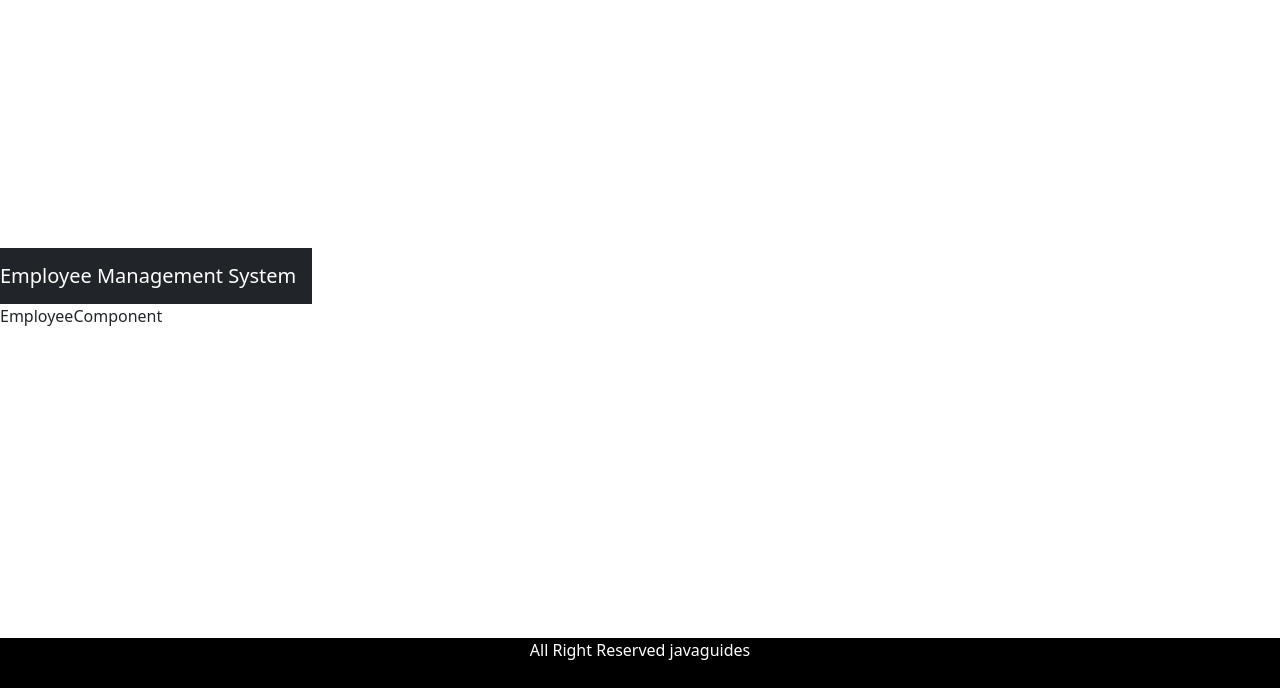
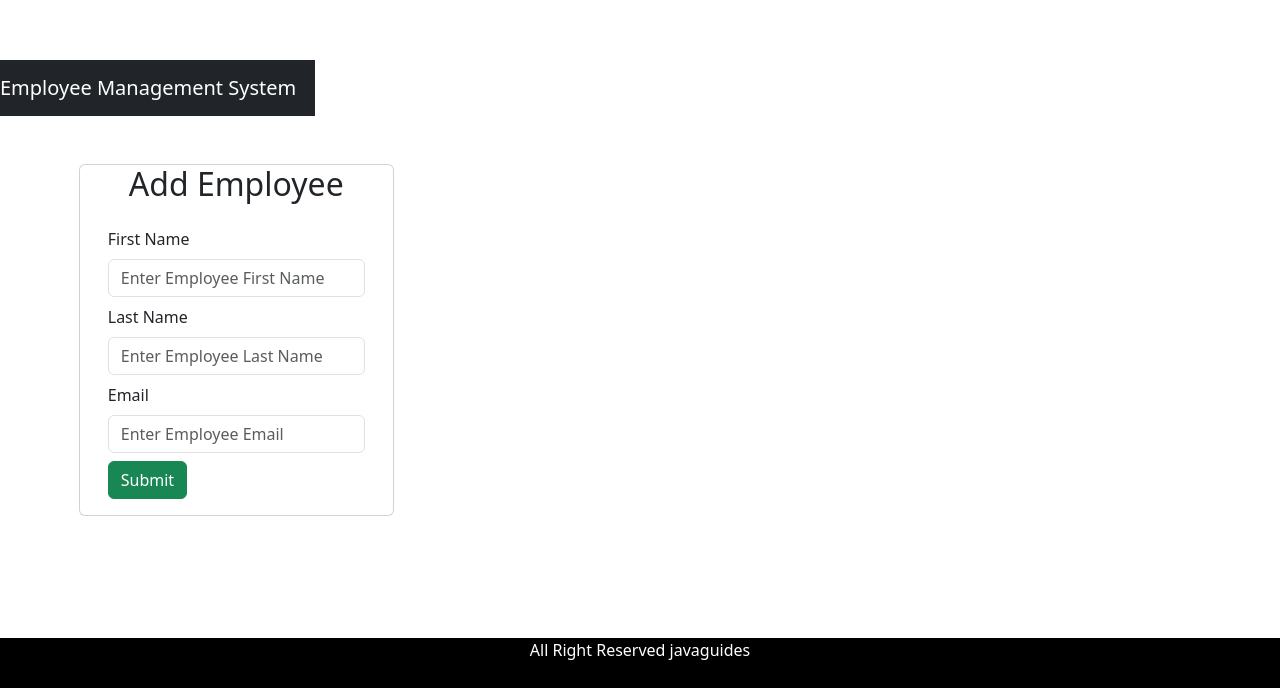
Before and after one commit to ToshifumiIde/ems-react, a React (Vite) app: page /add-employee in a window 1280 px wide. Shown: the part 112-800 px from the top of the page. Built offline with nearby package versions, Linux system fonts and the light colour scheme.

Commit message:
#6 add form in EmployeeComponent

```diff
--- a/src/components/EmployeeComponent.jsx
+++ b/src/components/EmployeeComponent.jsx
@@ -1,7 +1,67 @@
-import React from "react";
+import React, { useState } from "react";
 
 const EmployeeComponent = () => {
-  return <div>EmployeeComponent</div>;
+  const [firstName, setFirstName] = useState("");
+  const [lastName, setLastName] = useState("");
+  const [email, setEmail] = useState("");
+
+  function saveEmployee(e) {
+    e.preventDefault();
+    const employee = { firstName, lastName, email };
+    console.log(employee);
+  }
+
+  return (
+    <div className="container">
+      <br />
+      <br />
+      <div className="row">
+        <div className="card col-mb-6 offset-md-3 ">
+          <h2 className="text-center">Add Employee</h2>
+          <div className="card-body">
+            <form action="">
+              <div className="form-group mb-2">
+                <label className="form-label">First Name</label>
+                <input
+                  type="text"
+                  placeholder="Enter Employee First Name"
+                  name="firstName"
+                  value={firstName}
+                  className="form-control"
+                  onChange={(e) => setFirstName(e.target.value)}
+                />
+              </div>
+              <div className="form-group mb-2">
+                <label className="form-label">Last Name</label>
+                <input
+                  type="text"
+                  placeholder="Enter Employee Last Name"
+                  name="lastName"
+                  value={lastName}
+                  className="form-control"
+                  onChange={(e) => setLastName(e.target.value)}
+                />
+              </div>
+              <div className="form-group mb-2">
+                <label className="form-label">Email</label>
+                <input
+                  type="password"
+                  placeholder="Enter Employee Email"
+                  name="email"
+                  value={email}
+                  className="form-control"
+                  onChange={(e) => setEmail(e.target.value)}
+                />
+              </div>
+              <button className="btn btn-success" onClick={saveEmployee}>
+                Submit
+              </button>
+            </form>
+          </div>
+        </div>
+      </div>
+    </div>
+  );
 };
 
 export default EmployeeComponent;
```
